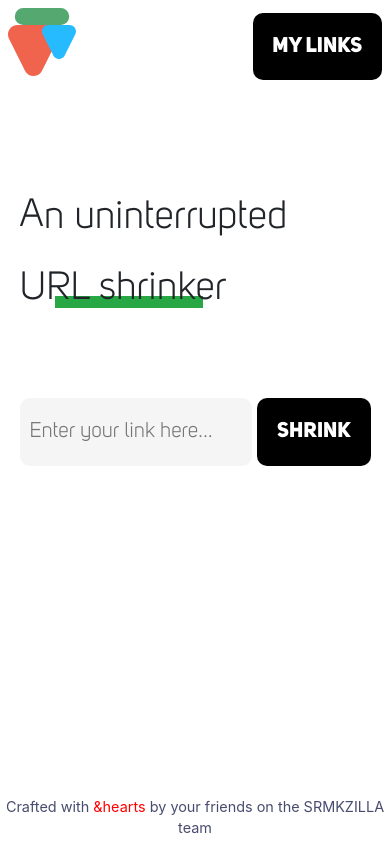
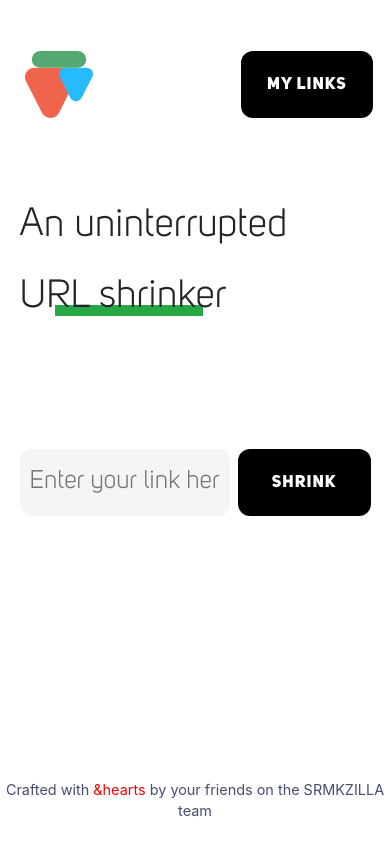
Before and after one commit to srm-kzilla/kzilla.xyz, a Svelte app in the folder client/: page / in a window 390 px wide. Built offline with nearby package versions, Linux system fonts and the light colour scheme.

Commit message:
fix(spacing-and-sizing): resize components to resemble design more closely

```diff
--- a/client/public/global.css
+++ b/client/public/global.css
@@ -39,53 +39,5 @@ button{
 
 a:hover{
 	color: #ffffff;
-	text-decoration: none;
+	text-decoration: none !important;
 }
-
-/*------------------------------Navbar--------------------------------------------*/
-
-
-
-.image{
-	height: 8vh;
-}
-.linker{
-	position: absolute;
-	font-family: UniSansHeavy;
-	right: 1vh;
-	top: 1.5vh;
-	font-size: 2.5vh;
-	width: 8vw;
-	height: 8vh;
-	text-align: center;
-	line-height: 8vh;
-	color: #ffffff;
-	background-color: #000000;
-	text-transform: uppercase;
-	border-radius: 10px;
-}
-.linker:hover{
-	text-decoration: none;
-	color: #ffffff;
-}
-
-@media(max-width: 1400px){
-	.linker{
-		width: 12vw;
-	}
-}
-@media(max-width: 1000px){
-	.linker{
-		width: 16vw;
-	}
-}
-@media(max-width: 760px){
-	.linker{
-		width: 25vw;
-	}
-}
-@media(max-width: 470px){
-	.linker{
-		width: 33vw;
-	}
-}
--- a/client/src/App.svelte
+++ b/client/src/App.svelte
@@ -1,5 +1,5 @@
 <script>
-	import Navbar from './components/Navbar.svelte';
+	import Navbar from './components/navbarRoutes.svelte';
 </script>
 
 <Navbar/>
--- a/client/src/components/Footer.svelte
+++ b/client/src/components/Footer.svelte
@@ -2,11 +2,11 @@
 
     .kz-crafted {
         position: fixed;
-        bottom: 0px;
+        bottom: 2vh;
         width: 100%;
     }
     .kz-para {
-        font-size: 20px;
+        font-size: 15px;
         margin-bottom: 5px;
     }
     .kz-deepBlue{
--- /dev/null
+++ b/client/src/components/button.svelte
@@ -0,0 +1,95 @@
+<script>
+
+    export let button_content;
+	import { createEventDispatcher } from 'svelte';
+
+	const dispatch = createEventDispatcher();
+
+    let myShrinker;
+
+    function shrinkUrl() {
+        dispatch('buttonClick', {
+            text: 'Hello!'
+        });
+    }
+
+</script>
+
+<style>
+
+    .linker{
+        font-family: UniSansHeavy;
+        margin-left: auto;
+        margin-top: -8vh;
+        margin-right: 6vh;
+        font-size: 2vh;
+        letter-spacing: 1px;
+        width: 12vw;
+        height: 8vh;
+        text-align: center;
+        line-height: 8vh;
+        color: #ffffff;
+        background-color: #000000;
+        text-transform: uppercase;
+        border-radius: 12px;
+    }
+    .margin-0{
+        margin-right: 0 !important;
+    }
+    .linker:hover{
+        text-decoration: none !important;
+        color: #ffffff;
+    }
+    .spinner-border{
+        margin-top: 2.5vh;
+    }
+
+    @media(max-width: 1400px){
+        .linker{
+            width: 12vw;
+        }
+    }
+    @media(max-width: 1200px){
+        .linker{
+            width: 14vw;
+        }
+    }
+    @media(max-width: 1000px){
+        .linker{
+            width: 18vw;
+        }
+    }
+    @media(max-width: 920px){
+        .linker{
+            margin-right: 2vh;
+        }
+    }
+    @media(max-width: 760px){
+        .linker{
+            width: 22vw;
+        }
+    }
+    @media(max-width: 470px){
+        .linker{
+            width: 30vw;
+        }
+    }
+    @media(max-width: 400px){
+    .linker{
+      width: 34vw;
+    }
+  }
+
+</style>
+
+{#if button_content === "Shrink"}
+    <div role="button" on:click={shrinkUrl} bind:this={myShrinker} class={button_content?"linker margin-0":"d-none"}>{button_content}</div>
+{:else if button_content === "Shrunk"}
+    <div class={button_content?"linker margin-0":"d-none"}>
+        <div class="spinner-border text-light">
+            <span class="sr-only">Loading...</span>
+        </div>
+    </div>
+{:else}
+    <div role="button" class={button_content?"linker":"d-none"}>{button_content}</div>
+{/if}
--- a/client/src/components/Navbar.svelte
+++ b/client/src/components/navbarRoutes.svelte
@@ -5,7 +5,6 @@
   import Analytics from "../analyticsPage/analytics.svelte";
 
   export let url = "";
-  console.log(url);
 </script>
 
 <Router {url}>
--- /dev/null
+++ b/client/src/components/navbarStructure.svelte
@@ -0,0 +1,36 @@
+<script>
+
+    import  { Link, Route } from "svelte-routing";
+    import Button from "../components/button.svelte";
+
+    export let button_content;
+</script>
+
+<style>
+    .image{
+        height: 8vh;
+        margin-top: 5vh;
+        margin-left: 5vh;
+    }
+    .nav-structure{
+        height: 20vh;
+        padding: 1vh 0px 1vh 1vh;
+        position: relative;
+        overflow: hidden;
+    }
+    @media(max-width: 920px){
+        .image{
+            margin-left: 2vh;
+        }
+    }
+
+</style>
+
+<div class="nav-structure">
+    <Link to="/">
+        <img src="./icon.svg" class="image" alt="logo" />
+    </Link>
+    <Link to="myLinks">
+        <Button {button_content}/>
+    </Link>
+</div>
--- a/client/src/homePage/HeroTag.svelte
+++ b/client/src/homePage/HeroTag.svelte
@@ -1,6 +1,6 @@
 <style>
     .header{
-        margin-top: 8vh;
+        margin-top: 4vh;
         padding-left: 8vw;
     }
     .header h1{
@@ -72,11 +72,12 @@
             height: 12vw;
         }
     }
-    @media(max-height: 676px){
+    /* @media(max-height: 676px){
         .header{
-            /* margin-top: 20vh; */
+            margin-top: 20vh;
         }
-    }
+    } */
+
 </style>
 
 <div class="container-fluid header">
--- a/client/src/homePage/FormDesign.svelte
+++ b/client/src/homePage/formStructure.svelte
@@ -3,6 +3,9 @@
   import { Router, Link, Route } from "svelte-routing";
   import { shrinkUrlService } from '../services/APIservice';
   import { API } from '../constants';
+  import Button from "../components/button.svelte";
+
+  let button_content = "Shrink";
 
   let tapped = false;
   let shortURL = "HeL0OlUc45";
@@ -10,7 +13,6 @@
   let longUrl = "";
   let data;
   let error;
-  let myShrinker;
 
   //Copy Button functionality...
 
@@ -27,7 +29,8 @@
   function buttonClick(e) {
     tapped = true;
     if(longUrl){
-      myShrinker.innerHTML = '<div class="spinner-border text-light"><span class="sr-only">Loading...</span></div>';
+      // myShrinker.innerHTML = '<div class="spinner-border text-light"><span class="sr-only">Loading...</span></div>';
+      button_content = "Shrunk";
       e.preventDefault();
       grecaptcha.ready(async function() {
       const url = "https://kzilla-xyz.herokuapp.com/api/v1/links";
@@ -39,31 +42,32 @@
       data = await shrinkUrlService( token, longUrl );
       if(!data.linkId){
         error = 'The URL you entered is not valid. Please refresh and try again with a valid URL.';
-      }
+        }
       else{
         error = "";
-      }
-    });
+        }
+      });
     }
   }
+
 </script>
 
 <style>
   .kz-form-des {
-    margin-top: 10vh;
+    margin-top: 15vh;
     padding-left: 8vw;
     padding-right: 8vw;
   }
   .kz-input {
     font-family: UniSansBook;
-    font-size: 2.5vh;
-    width: 75.5vw;
+    font-size: 3vh;
+    width: 71.5vw;
     height: 8vh;
     line-height: 8vh;
-    background-color: #f5f5f5;
-    color: #696969;
+    background-color: var(--grey);
+    color: var(--black);
     padding: 0px 10px 0px 10px;
-    border-radius: 10px;
+    border-radius: 12px;
     border-style: none;
     overflow-x: auto;
   }
@@ -72,24 +76,9 @@
     margin-right: 0px;
     margin-bottom: 30px;
   }
-  .shrinker {
-    font-family: UniSansHeavy;
-    color: var(--white);
-    width: 8vw;
-	  height: 8vh;
-	  line-height: 8vh;
-	  font-size: 2.5vh;
-    background-color: var(--black);
-    border-radius: 10px;
-    float: right;
-  }
-  .shrinker:hover {
-    color: var(--white);
-    text-decoration: none;
-  }
   .kz-shrinked-text {
-    background-color: #f5f5f5;
-    color: #696969;
+    background-color: var(--grey);
+    color: var(--black);
     line-height: 8vh;
     padding: 0px 10px 0px 10px;
     border-radius: 10px;
@@ -100,9 +89,9 @@
     float: left;
     overflow: auto;
   }
-  .kz-shrinked-text-2{
-    background-color: #f5f5f5;
-    color: #696969;
+  .kz-shrinked-text-alternate{
+    background-color: var(--grey);
+    color: var(--black);
     line-height: 8vh;
     padding: 0px 10px 0px 10px;
     border-radius: 10px;
@@ -138,17 +127,22 @@
     .kz-input-done {
       width: 84vw;
     }
-    .shrinker{
-      width: 12vw;
-    }
     .kz-shrinked-text {
       width: 31.5vw;
     }
-    .kz-shrinked-text-2{
+    .kz-shrinked-text-alternate{
       width: 32vw;
     }
     .kz-alternate {
       width: 7vw;
+    }
+  }
+  @media(max-width: 1200px){
+    .kz-input{
+      width: 69vw;
+    }
+    .kz-input-done {
+      width: 84vw;
     }
   }
   @media (max-width: 1100px) {
@@ -158,10 +152,7 @@
   }
   @media(max-width: 1000px){
     .kz-input{
-      width: 67vw;
-    }
-    .shrinker{
-      width: 16vw;
+      width: 65vw;
     }
     .kz-input-done {
       width: 84vw;
@@ -169,7 +160,7 @@
     .kz-shrinked-text {
       width: 30.5vw;
     }
-    .kz-shrinked-text-2{
+    .kz-shrinked-text-alternate{
       width: 31.5vw;
     }
     .kz-alternate {
@@ -178,12 +169,12 @@
     }
   }
   @media (max-width: 920px) {
+    .kz-input{
+      width: 71vw;
+    }
     .kz-form-des {
       padding-left: 5vw;
       padding-right: 5vw;
-    }
-    .kz-input{
-      width: 73vw;
     }
     .kz-input-done {
       width: 90vw;
@@ -191,7 +182,7 @@
     .kz-shrinked-text {
       width: 33.5vw;
     }
-    .kz-shrinked-text-2{
+    .kz-shrinked-text-alternate{
       width: 34vw;
     }
     .kz-alternate {
@@ -200,10 +191,7 @@
   }
   @media(max-width: 760px){
     .kz-input{
-      width: 63.5vw;
-    }
-    .shrinker{
-      width: 25vw;
+      width: 66.5vw;
     }
     .kz-input-done {
       width: 90vw;
@@ -211,7 +199,7 @@
     .kz-shrinked-text {
       width: 78vw;
     }
-    .kz-shrinked-text-2{
+    .kz-shrinked-text-alternate{
       width: 78vw;
     }
     .kz-alternate {
@@ -230,10 +218,16 @@
     .kz-form-des {
       margin-bottom: 0px;
     }
+    .kz-input{
+      width: 66.5vw;
+    }
+    .kz-input-done {
+      width: 90vw;
+    }
     .kz-shrinked-text {
       width: 76vw;
     }
-    .kz-shrinked-text-2{
+    .kz-shrinked-text-alternate{
       width: 76vw;
     }
     .kz-alternate {
@@ -242,10 +236,7 @@
   }
   @media(max-width: 470px){
     .kz-input{
-      width: 59.5vw;
-    }
-    .shrinker{
-      width: 29vw;
+      width: 58vw;
     }
     .kz-input-done {
       width: 90vw;
@@ -253,11 +244,19 @@
     .kz-shrinked-text {
       width: 72vw;
     }
-    .kz-shrinked-text-2{
+    .kz-shrinked-text-alternate{
       width: 72vw;
     }
     .kz-alternate {
       width: 16vw;
+    }
+  }
+  @media(max-width: 400px){
+    .kz-input{
+      width: 54vw;
+    }
+    .kz-input-done {
+      width: 90vw;
     }
   }
 </style>
@@ -266,8 +265,8 @@
 
   {#if !data}
     <form id="kz-form" on:submit|preventDefault={buttonClick}>
-      <input type="text" bind:value={longUrl} required placeholder="Enter your link here..." class="kz-input " />
-      <div role="button" on:click={buttonClick} bind:this={myShrinker} class={tapped?"shrinker text-center":"shrinker text-center"}>Shrink</div>
+      <input type="text" bind:value={longUrl} required placeholder="Enter your link here..." class="kz-input"/>
+      <Button on:buttonClick={buttonClick} {button_content}/>
     </form>
 
   {:else if !error}
@@ -282,7 +281,7 @@
         <img height="20px" src="ic-round-content-copy.svg" alt="copy-btn" />
       </button>
 
-      <div class="kz-shrinked-text-2" style="">{API.ANALYTICS_URL}{data.analyticsCode}</div>
+      <div class="kz-shrinked-text-alternate" style="">{API.ANALYTICS_URL}{data.analyticsCode}</div>
 
       <Link to="analytics/{data.analyticsCode}">
         <button class="kz-alternate" style="margin-right: 0;">
--- a/client/src/homePage/home.svelte
+++ b/client/src/homePage/home.svelte
@@ -1,33 +1,21 @@
 <script>
   import { onMount } from "svelte";
-  import { Router, Link, Route } from "svelte-routing";
-  import HeroTag from "./HeroTag.svelte";
-  import FormDesign from "./FormDesign.svelte";
-  import Footer from "../components/Footer.svelte";
+  import HeroTag from "./heroTag.svelte";
+  import FormDesign from "./formStructure.svelte";
+  import Footer from "../components/footer.svelte";
+  import Navbar from "../components/navbarStructure.svelte";
+
+  let button_content = "My Links";
 </script>
 
 <style>
-  .hello-nav{
-    height: 15vh;
-  	padding: 1vh 0px 1vh 1vh;
-    position: relative;
-    overflow: hidden;
-  }
   .kz-main {
     position: relative;
     padding: 0px;
   }
 </style>
 
-
-  <div class="hello-nav">
-      <Link to="/">
-        <img src="./icon.svg" class="image" alt="logo" />
-      </Link>
-      <Link to="myLinks">
-        <p class="linker">My Links</p>
-      </Link>
-  </div>
+<Navbar {button_content}/>
 
 <div class="container-fluid kz-main">
 
--- a/client/src/myLinksPage/myLinks.svelte
+++ b/client/src/myLinksPage/myLinks.svelte
@@ -32,6 +32,9 @@
     import { onMount } from "svelte";
     import { fetchMyLinks } from "../services/APIservice";
     import Table from './table.svelte';
+    import Navbar from "../components/navbarStructure.svelte";
+
+    let button_content = "";
 
     //Attaching my links API...
 
@@ -44,12 +47,7 @@
     myLinksFetcher();
 </script>
 
-    <nav>
-        <div class="container-fluid">
-            <Link to="/"><img src="./icon.svg" class="image" alt="logo"></Link>
-            <Link to="myLinks"><p class="linker">My Links</p></Link>
-        </div>
-    </nav>
+    <Navbar {button_content}/>
 
     <div class="kz-notUsed"></div>
 
--- a/client/src/myLinksPage/table.svelte
+++ b/client/src/myLinksPage/table.svelte
@@ -215,7 +215,7 @@
 
 import { Router, Link, Route } from "svelte-routing";
 import { API } from '../constants';
-import QRCode from "./QRJS.svelte";
+import QRCode from "./qrjs.svelte";
 import { updateUrlService } from '../services/APIservice';
 import { enableUrlService } from '../services/APIservice';
 
```
